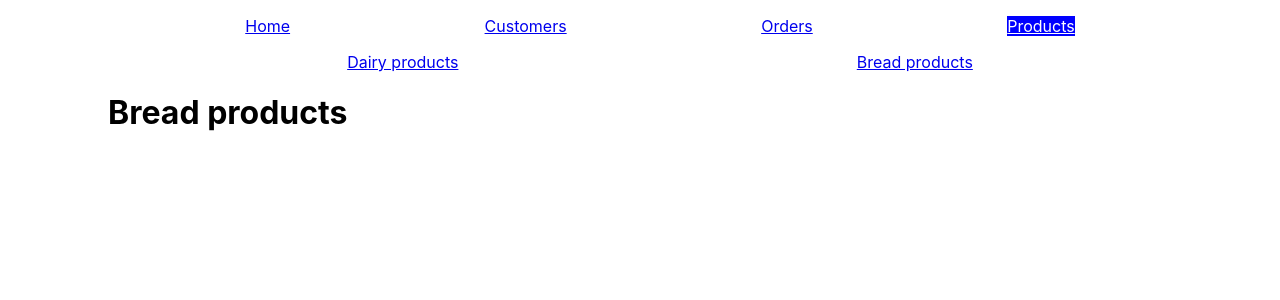
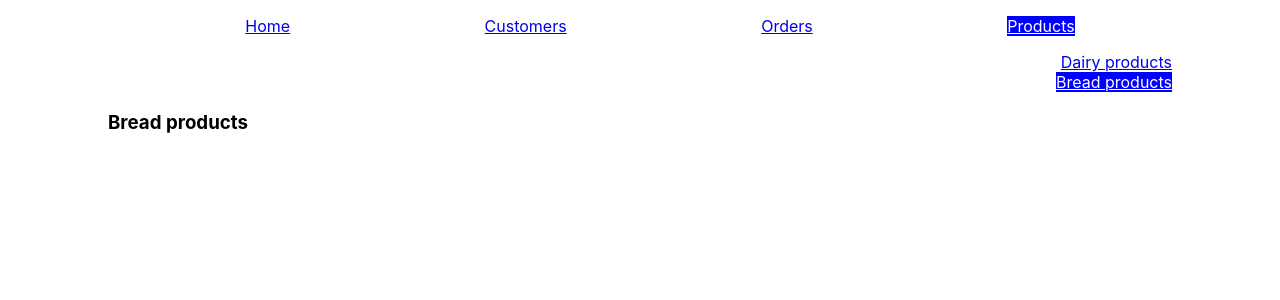
Before and after one commit to SimaKogan/react-project, a React (Create React App) app: page /products/bread in a window 1280 px wide. Shown: the top 300 px of the page. Built offline with nearby package versions, Linux system fonts and the light colour scheme.

Commit message:
Modified Navigator.tsx

```diff
--- a/src/App.tsx
+++ b/src/App.tsx
@@ -1,24 +1,23 @@
-import React from 'react'
 import { BrowserRouter, Routes, Route } from 'react-router-dom';
-import './App.css'
-import { Layout } from './components/navigators/Layout';
-import { Products } from './components/navigators/Products';
+import './App.css';
 import { BreadProducts } from './components/pages/BreadProducts';
 import { Customers } from './components/pages/Customers';
 import { DairyProducts } from './components/pages/DairyProducts';
 import { Home } from './components/pages/Home';
 import { Orders } from './components/pages/Orders';
-
+import { Navigator } from './components/navigators/Navigator'
+import { layoutConfig } from './models/layout-config';
+import { productsConfig } from './models/products-config';
 
 function App() {
 
   return <BrowserRouter>
     <Routes>
-      <Route path='/' element={<Layout />}>
+      <Route path='/' element={<Navigator config={layoutConfig} />}>
         <Route index element={<Home/>}></Route>
         <Route path='customers' element={<Customers/>}/>
         <Route path='orders' element={<Orders/>}></Route>
-        <Route path='products' element={<Products/>}>
+        <Route path='products' element={<Navigator config={productsConfig}/>}>
           <Route path='dairy' element={<DairyProducts/>}/>
           <Route path='bread' element={<BreadProducts/>}/>
         </Route>
@@ -27,5 +26,4 @@ function App() {
   </BrowserRouter>
 }
 
-
 export default App;
--- a/src/components/navigators/Layout.tsx
+++ /dev/null
@@ -1,31 +0,0 @@
-import { is } from "immer/dist/internal";
-import { NavLink, Outlet } from "react-router-dom"
-import './navigators.css'
-export const Layout: React.FC = () => {
-    function activeLink (isActive:boolean): React.CSSProperties|undefined{
-        let res: React.CSSProperties = {};
-        if(isActive){
-          return  res = {backgroundColor: 'blue', color: 'white'}
-        }
-    }
-    return <div>
-        <nav>
-            <ul className = "navigator-list">
-                <li className = "navigator-item">
-                    <NavLink style = {({isActive}) => activeLink(isActive)} to={"/"}>Home</NavLink>
-                </li>
-                <li className = "navigator-item">
-                    <NavLink style = {({isActive}) => activeLink(isActive)} to={"/customers"}>Customers</NavLink>
-                </li>
-                <li className = "navigator-item">
-                    <NavLink style = {({isActive}) => activeLink(isActive)} to={"/orders"}>Orders</NavLink>
-                </li>
-                <li className = "navigator-item">
-                    <NavLink style = {({isActive}) => activeLink(isActive)} to={"/products"}>Products</NavLink>
-                </li>
-            </ul>
-        </nav>
-        <Outlet></Outlet>
-    </div>
-
-}
--- a/src/components/navigators/Navigator.tsx
+++ b/src/components/navigators/Navigator.tsx
@@ -1,21 +1,28 @@
 import { NavigatorProps } from "../../models/NavigatorProps";
 import React from "react";
-import { NavLink } from "react-router-dom";
-
+import { NavLink, Outlet } from "react-router-dom";
+import './navigators.css'
 type Props = {
     config: NavigatorProps;
 }
-export const Navigator: React.FC<Props> = ({config})=>{
-
+export const Navigator: React.FC<Props> = ({ config }) => {
+    function activeLink(isActive: boolean): React.CSSProperties | undefined {
+        let res: React.CSSProperties = {};
+        if (isActive) {
+            return res = { backgroundColor: 'blue', color: 'white' }
+        }
+    }
         return <div>
             <nav>
                 <ul className={config.className.ulClassName}>
-                {config.routers.map(router =>{
-                    return  <li className={config.className.liClassName}>
-                        <NavLink to={"/"+ router.path}>{router.label}</NavLink>
-                    </li>})
+                    {config.routers.map(router => {
+                        return <li className={config.className.liClassName}>
+                            <NavLink style={({ isActive }) => activeLink(isActive)} to={"/" + router.path}>{router.label}</NavLink>
+                        </li>
+                    })
                     }
                 </ul>
+                <Outlet></Outlet>
             </nav>
         </div>
     }
--- a/src/components/navigators/Products.tsx
+++ /dev/null
@@ -1,19 +0,0 @@
-import { NavLink, Outlet } from "react-router-dom"
-
-export const Products:React.FC = () => {
-    return <div>
-    <nav>
-        <ul className = "navigator-list">
-            <li className = "navigator-item">
-                <NavLink to={"/products/dairy"}>Dairy products</NavLink>
-            </li>
-            <li className = "navigator-item">
-                <NavLink to={"/products/bread"}>Bread products</NavLink>
-            </li>
-
-        </ul>
-    </nav>
-    <Outlet></Outlet>
-</div>
-
-}
--- a/src/components/navigators/navigators.css
+++ b/src/components/navigators/navigators.css
@@ -1,12 +1,18 @@
-.navigator-list {
+.navigator-list, .navigator-list-prod {
     display: flex;
     flex-direction: column;
     justify-content: space-around;
     list-style: none;
     width: 80vw;
 }
+
 @media(min-width: 560px){
     .navigator-list{
         flex-direction: row;
     }
+
+.navigator-list-prod{
+    flex-direction: column;
+    align-items: flex-end;
 }
+}
--- a/src/models/products-config.ts
+++ b/src/models/products-config.ts
@@ -2,7 +2,7 @@ import { NavigatorProps } from "./NavigatorProps";
 
 export const productsConfig: NavigatorProps = {
     className: {
-        ulClassName: 'navigator-list',
+        ulClassName: 'navigator-list-prod',
         liClassName: 'navigator-item'
     },
     routers: [
```
Lines whose indentation alone changed are shown as unchanged.
